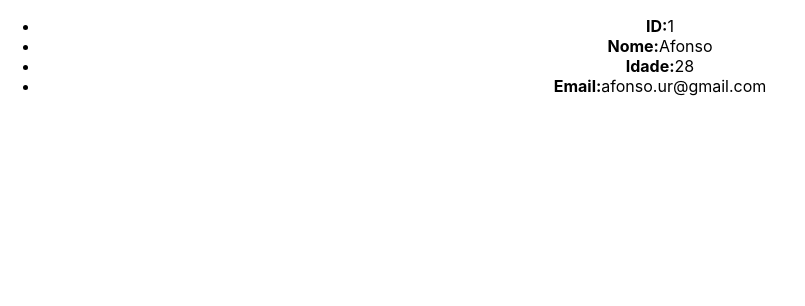
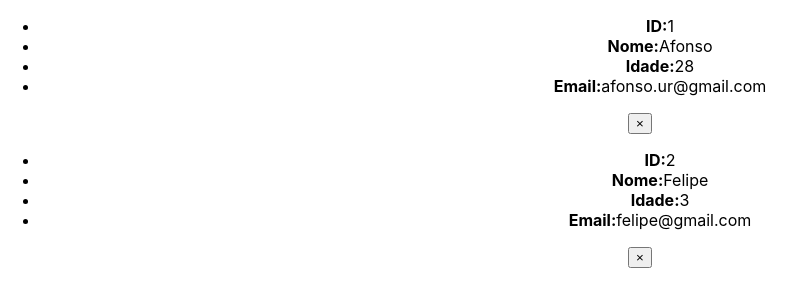
Before and after one commit to Afonso-Lagedo/React3, a React (Create React App) app in the folder react-projeto/: page / in a window 1280 px wide. Shown: the top 306 px of the page, without its empty margins (0-805 px from the left). Built offline with nearby package versions, Linux system fonts and the light colour scheme.

Commit message:
remove user

```diff
--- a/react-projeto/src/components/Usuario/Usuario.js
+++ b/react-projeto/src/components/Usuario/Usuario.js
@@ -12,7 +12,7 @@ function Usuario(props){
                 <li><strong>Idade:</strong>{props.usuario.idade}</li>
                 <li><strong>Email:</strong>{props.usuario.email}</li>
             </ul>
-            {/*$$$$$$$$$$$$$$$$ */}
+            <button onClick={props.removerUsuario}>&times;</button>
         </div>
     )
 }
--- a/react-projeto/src/components/Usuarios.js
+++ b/react-projeto/src/components/Usuarios.js
@@ -13,11 +13,29 @@ class Usuarios extends Component{
             usuarios:[
                 {
                     id:1, nome: 'Afonso', idade:'28', email:'afonso.ur@gmail.com'
+                },
+                {
+                    id:2, nome: 'Felipe', idade:'3', email:'felipe@gmail.com'
                 }
             ]
         }
 
-        //$$$$$$$$$$$$
+
+    }
+
+
+
+    //remove user
+    removerUsuario(usuario){
+        //if confirm alert, will remove
+        if (window.confirm(`Excluir"${usuario.nome}"?`)){
+            //receives state
+            let usuarios = this.state.usuarios;
+            //geting user of ID
+            usuarios = usuarios.filter(filtrado => filtrado.id !==usuario.id);
+            //actualization of state
+            this.setState({usuarios:usuarios});
+        }
     }
 
     //all component have render
@@ -25,10 +43,14 @@ class Usuarios extends Component{
         //$$$$$$
         return(
 
+            //show users
+
                 //get all usuarios
                 this.state.usuarios.map(usuario =>(
                     <Usuario key={usuario.id}
                         usuario={usuario}
+                        //remove user
+                        removerUsuario={this.removerUsuario.bind(this, usuario)}
                     />
                 ))
 
```
